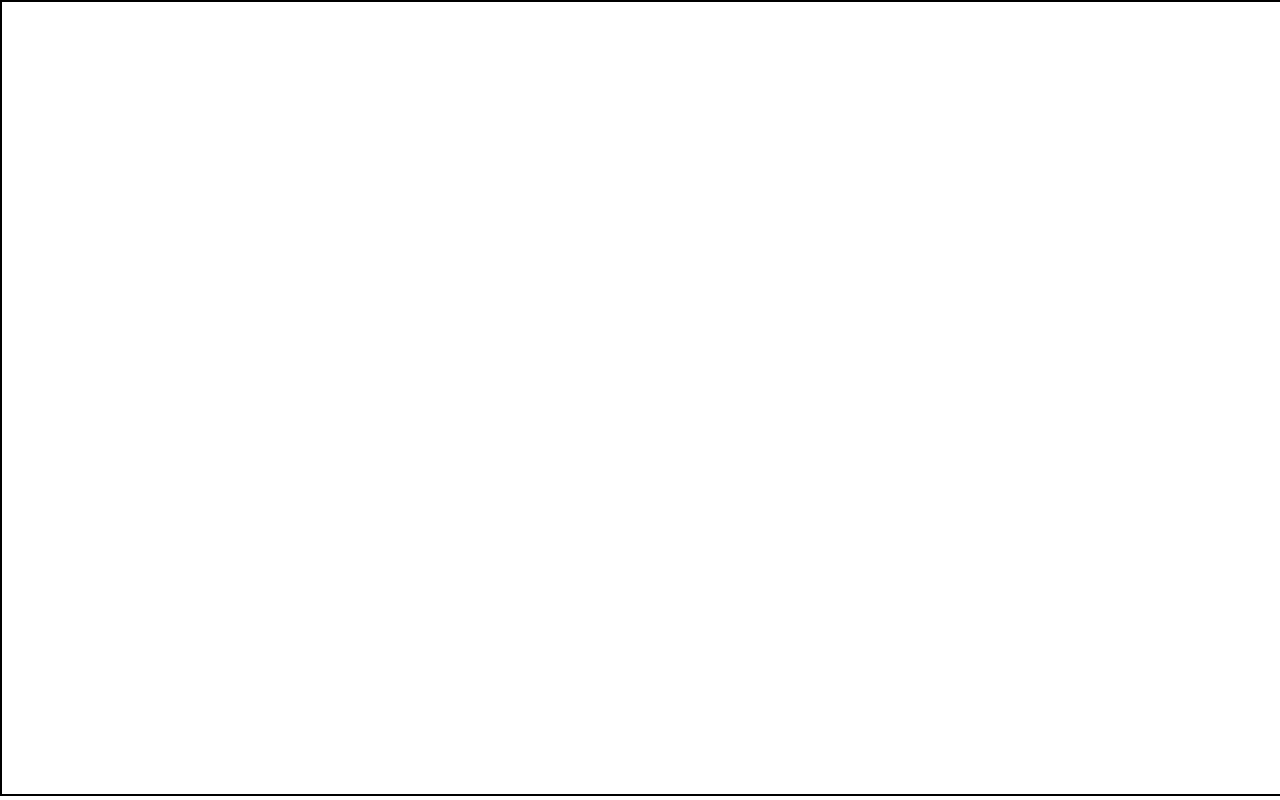
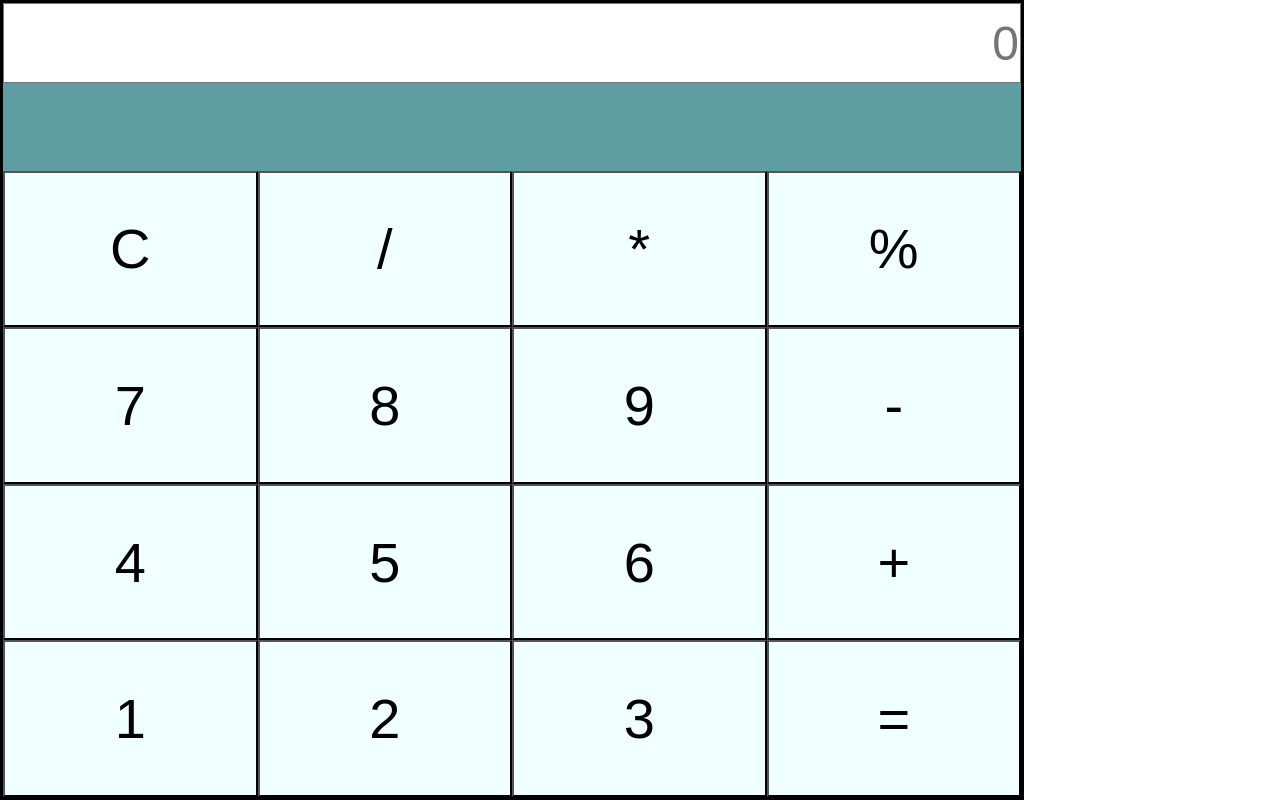
Before and after one commit to notdanger07/Calculator, a plain HTML site: page index.html in a window 1280 px wide. Drawn offline with Linux system fonts and the light colour scheme.

Commit message:
Update index.html

```diff
--- a/index.html
+++ b/index.html
@@ -3,23 +3,99 @@
 <head>
     <meta charset="UTF-8">
     <meta name="viewport" content="width=device-width, initial-scale=1.0">
-    <title>Document</title>
+    <title>CALCULATER</title>
+</head>
 <style>
     *{
-            margin: auto;
-            padding: auto;
+     margin: 0;
+     padding: 0;
+     box-sizing: border-box;
     }
     .main{
-            height: 99vh;
+    height: 100vh;
+    width:80% ;
+    flex-wrap: wrap;
+    display: flex;
+    margin: 0;
+    border: 3px solid black;
+    }
+    input{
+        height: 10vh;
         width: 100%;
-            background-image: url("im");
-            border: 2px solid black;
+        text-align: right;
+
+    }
+    button{
+        height: 22  vh;
+        width: 25%;
+        flex-wrap: wrap;
+
+    }
+    .equal{
+        font-size: 7vh;
+        color: black;
+        cursor: pointer;
+        background-color: aqua;
+    }
+    .button{
+        font-size: 7vh;
+        color: black;
+        cursor: pointer;
+        background-color: azure;
+    }
+    .button:hover{
+
+     background-color: antiquewhite;
+    }
+    .bird{
+        height: 70vh;
+        width: 50%;
+        border: 3px solid black;
     }
 </style>
-</head>
 <body>
-    <div class="main">
+    <div class="main" style="background-color:  cadetblue;">
+<input type="text" style="font-size: 6vh; " id="input" placeholder="0">
+<button class="button" onclick="window.location.reload()">C</button>
+<button class="button">/</button>
+<button class="button">*</button>
+<button class="button" >%</button>
+<button class="button" >7</button>
+<button class="button" >8</button>
+<button class="button" >9</button>
+<button class="button" >-</button>
+<button class="button" >4</button>
+<button class="button" >5</button>
+<button class="button" >6</button>
+<button class="button" >+</button>
+<button class="button" >1</button>
+<button class="button" >2</button>
+<button class="button" >3</button>
+<button class="button" >=</button>
+    </div>
+    <script>
+    let intput=document.getElementById('input');
+let string = "";
+let buttons = document.querySelectorAll('button');
+let arr=Array.from(buttons);
+arr.forEach((button)=>{
+  button.addEventListener('click', (e)=>{
+    if(e.target.innerHTML == '='){
+      string = eval(string);
+      input.value = string;
+    }
+    else if(e.target.innerHTML == 'C'){
+      string = ""
+      input.value = string;
+    }
+    else{
+    console.log(e.target)
+    string+= e.target.innerHTML;
+    input.value = string;
+      }
+  })
+})
 
-    </div>
+    </script>
 </body>
 </html>
```
Lines whose indentation alone changed are shown as unchanged.
